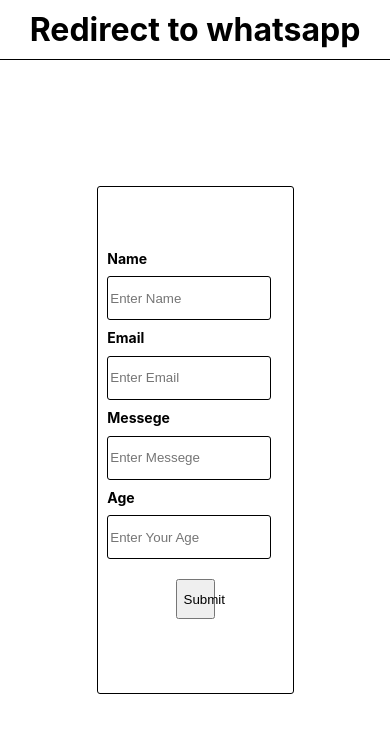
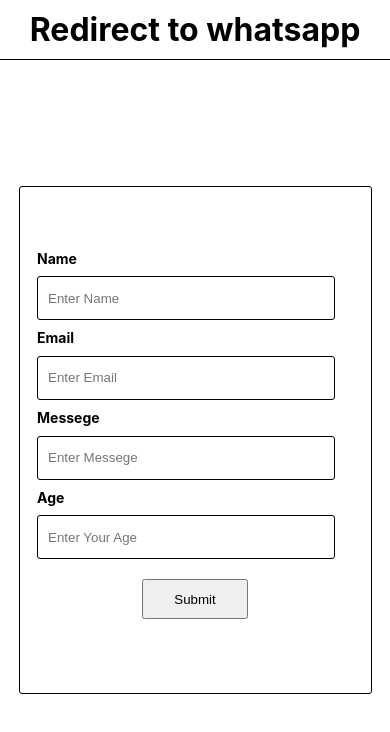
Before and after one commit to ramavatarmeena99/Avatar-Redirect-Whatsapp, a React (Create React App) app: page / in a window 390 px wide. Shown: the top 732 px of the page. Built offline with nearby package versions, Linux system fonts and the light colour scheme.

Commit message:
media query add

```diff
--- a/src/Components/Home.js
+++ b/src/Components/Home.js
@@ -94,6 +94,10 @@ const ForMiddleDiv = styled.div`
   justify-content: center;
   border: 1px solid black;
   border-radius:3px ;
+  @media (max-width: 768px) {
+  width: 90%;
+
+  }
 
 `;
 const UserDetails = styled.div`
@@ -105,10 +109,12 @@ const UserDetails = styled.div`
   justify-content: center;
 `;
 const Button = styled.button`
-  width: 20%;
+  width: auto;
+  padding:5px 30px;
   height: 40px;
   margin: 20px;
   cursor: pointer;
+
 `;
 
 const Input = styled.input`
@@ -116,4 +122,5 @@ const Input = styled.input`
   height: 40px;
   border-radius:3px ;
   border:1px solid black ;
+  padding-left:10px;
 `;
```
